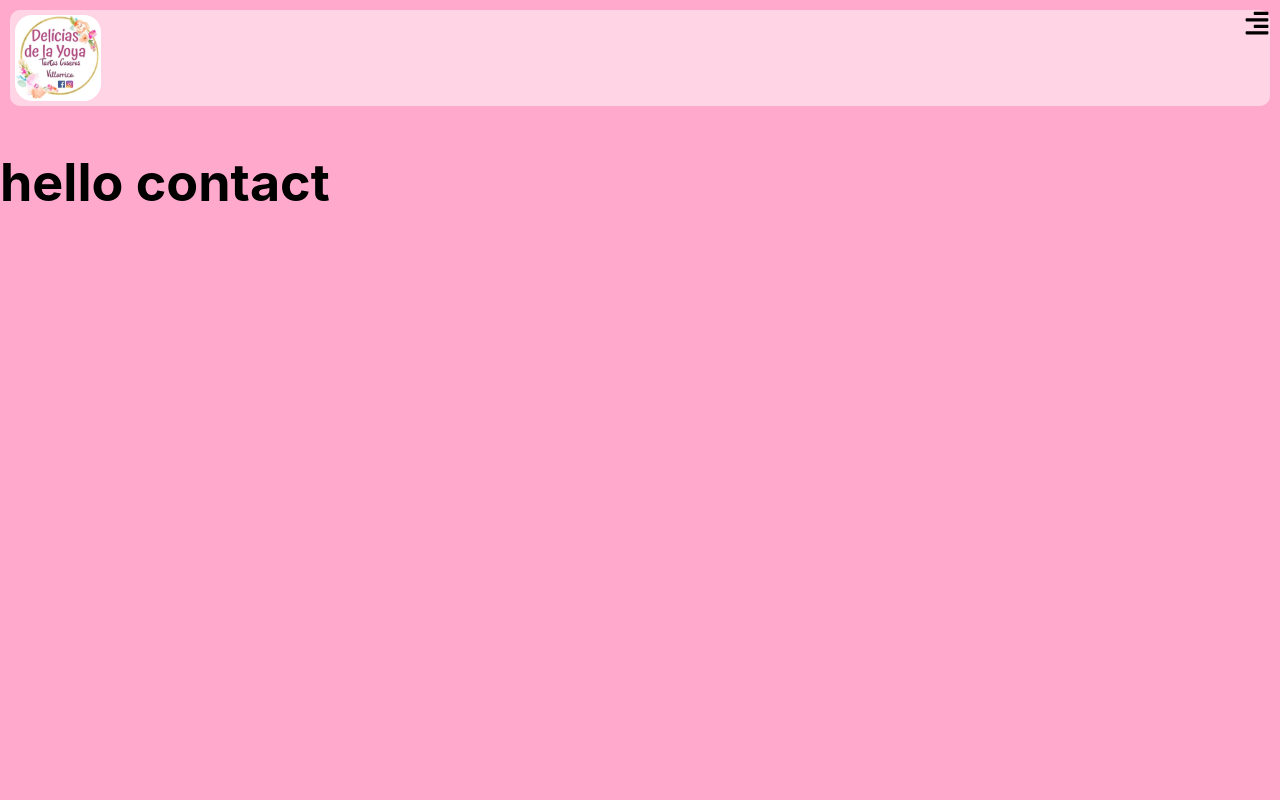
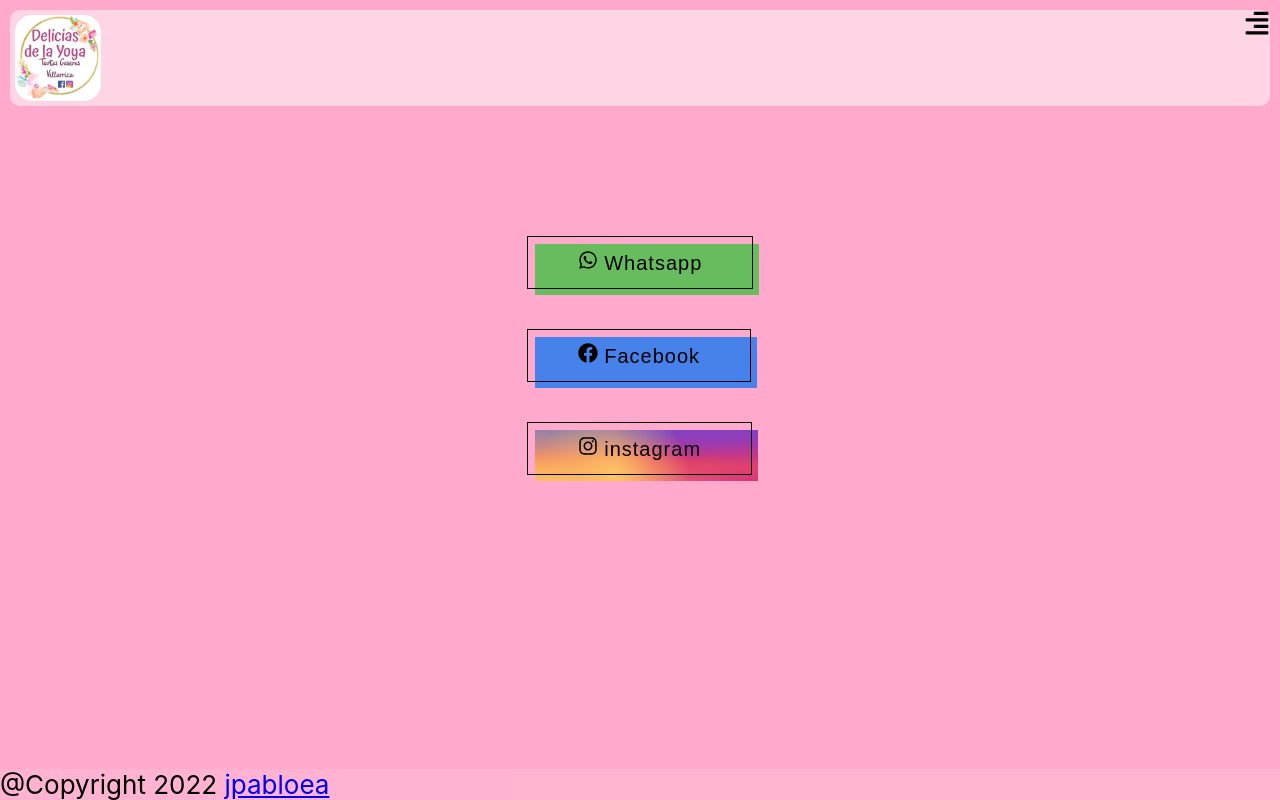
Before and after one commit to juanPabloEA/dy-web, a React (Create React App) app: page /contact in a window 1280 px wide. Built offline with nearby package versions, Linux system fonts and the light colour scheme.

Commit message:
contact page

```diff
--- a/src/App.css
+++ b/src/App.css
@@ -9,7 +9,7 @@ body {
 
 footer {
   height: auto;
-  background-color: rgba(255, 255, 255, 0.5);
+  background-color: rgba(255, 255, 255, 0.1);
   position: fixed;
   width: 100%;
   bottom: 0px;
--- a/src/App.jsx
+++ b/src/App.jsx
@@ -1,8 +1,9 @@
-import Navbar from "./components/commons/navbar/Navbar"
-import Sidebar from "./components/commons/sidebar/Sidebar"
-import Contact from "./layout/contact/Contact"
+import Navbar from "./components/commons/navbar/Navbar";
+import Sidebar from "./components/commons/sidebar/Sidebar";
+import Contact from "./layout/contact/Contact";
+import Footer from "./components/commons/footer/Footer";
 import {Routes, Route } from "react-router-dom";
-import Home from './layout/home/Home'
+import Home from './layout/home/Home';
 import './App.css';
 
 function App() {
@@ -18,6 +19,9 @@ function App() {
           <Route path="contact" element={<Contact />}/>
         </Routes>
       </div>
+      <footer>
+        <Footer />
+      </footer>
     </div>
   );
 }
--- a/src/components/commons/footer/Footer.css
+++ b/src/components/commons/footer/Footer.css
@@ -2,6 +2,10 @@
 @media (max-width: 500px) {
 	.content-footer {
 		display: flex;
+	}
+
+	.dev-information {
+		padding: 10px;
 	}
 
 	.content-footer .social-media-title {
--- a/src/components/commons/footer/Footer.jsx
+++ b/src/components/commons/footer/Footer.jsx
@@ -7,28 +7,13 @@ import {FaInstagram, FaFacebook, FaWhatsapp} from "react-icons/fa";
  * TODO:
  * - redesign footer.
  */
+const year = new Date().getFullYear();
 
 const Footer=() => {
 	return (
 		<>
-			<div className="content-footer">
-				<div className="social-media-title">
-					<h4>Redes Sociales</h4>
-				</div>
-				<div className="social-media-links">
-					<div>
-						<FaInstagram/> Instagram
-					</div>
-					<div>
-						<FaFacebook/> Facebook
-					</div>
-					<div>
-						<FaWhatsapp/> Whatsapp
-					</div>
-				</div>
-			</div>
 			<div className="dev-information">
-				dev-info
+				@Copyright {year} <a href="https://github.com/juanPabloEA"> jpabloea </a>
 			</div>
 		</>
 	);
--- a/src/layout/contact/Contact.css
+++ b/src/layout/contact/Contact.css
@@ -0,0 +1,80 @@
+.App-content {
+    justify-content: center;
+    padding-top: 100px;
+}
+
+.item-a {
+    padding: 20px
+}
+
+  /* Simple button styling -- No animation */
+  .btn-whatsapp {
+    font-size: 20px;
+    font-weight: 200;
+    letter-spacing: 1px;
+    padding: 13px 50px 13px;
+    outline: 0;
+    border: 1px solid black;
+    cursor: pointer;
+    position: relative;
+    background-color: rgba(255, 287, 204, 0);
+  }
+
+  .btn-whatsapp::after {
+    content: "";
+    background-color: rgba(65, 193, 67, 0.8);
+    width: 100%;
+    z-index: -1;
+    position: absolute;
+    height: 100%;
+    top: 7px;
+    left: 7px;
+  }
+
+  /* Simple button styling -- No animation */
+  .btn-instagram {
+    font-size: 20px;
+    font-weight: 200;
+    letter-spacing: 1px;
+    padding: 13px 50px 13px;
+    outline: 0;
+    border: 1px solid black;
+    cursor: pointer;
+    position: relative;
+    background-color: rgba(255, 287, 204, 0);
+  }
+
+  .btn-instagram::after {
+    content: "";
+    background: radial-gradient(circle farthest-corner at 35% 90%, #fec564, transparent 50%), radial-gradient(circle farthest-corner at 0 140%, #fec564, transparent 50%), radial-gradient(ellipse farthest-corner at 0 -25%, #5258cf, transparent 50%), radial-gradient(ellipse farthest-corner at 20% -50%, #5258cf, transparent 50%), radial-gradient(ellipse farthest-corner at 100% 0, #893dc2, transparent 50%), radial-gradient(ellipse farthest-corner at 60% -20%, #893dc2, transparent 50%), radial-gradient(ellipse farthest-corner at 100% 100%, #d9317a, transparent), linear-gradient(#6559ca, #bc318f 30%, #e33f5f 50%, #f77638 70%, #fec66d 100%);
+    width: 100%;
+    z-index: -1;
+    position: absolute;
+    height: 100%;
+    top: 7px;
+    left: 7px;
+  }
+
+  /* Simple button styling -- No animation */
+  .btn-facebook {
+    font-size: 20px;
+    font-weight: 200;
+    letter-spacing: 1px;
+    padding: 13px 50px 13px;
+    outline: 0;
+    border: 1px solid black;
+    cursor: pointer;
+    position: relative;
+    background-color: rgba(255, 287, 204, 0);
+  }
+
+  .btn-facebook::after {
+    content: "";
+    background-color: rgba(25, 119, 242, 0.8);
+    width: 100%;
+    z-index: -1;
+    position: absolute;
+    height: 100%;
+    top: 7px;
+    left: 7px;
+  }
--- a/src/layout/contact/Contact.jsx
+++ b/src/layout/contact/Contact.jsx
@@ -1,10 +1,23 @@
 import React from 'react';
+import "./Contact.css";
+import {FaInstagram, FaFacebook, FaWhatsapp} from "react-icons/fa";
+
 
 const Contact = () => {
     return (
-        <h1>
-            hello contact
-        </h1>
+        <>
+            <div className="item-a">
+
+                <button type="button" className="btn-whatsapp"> <FaWhatsapp />  Whatsapp</button>
+            </div>
+            <div className="item-a">
+                <button type="button" className="btn-facebook"><FaFacebook /> Facebook</button>
+            </div>
+            <div className="item-a">
+
+                <button type="button" className="btn-instagram"> <FaInstagram /> instagram</button>
+            </div>
+        </>
     );
 }
 
```
